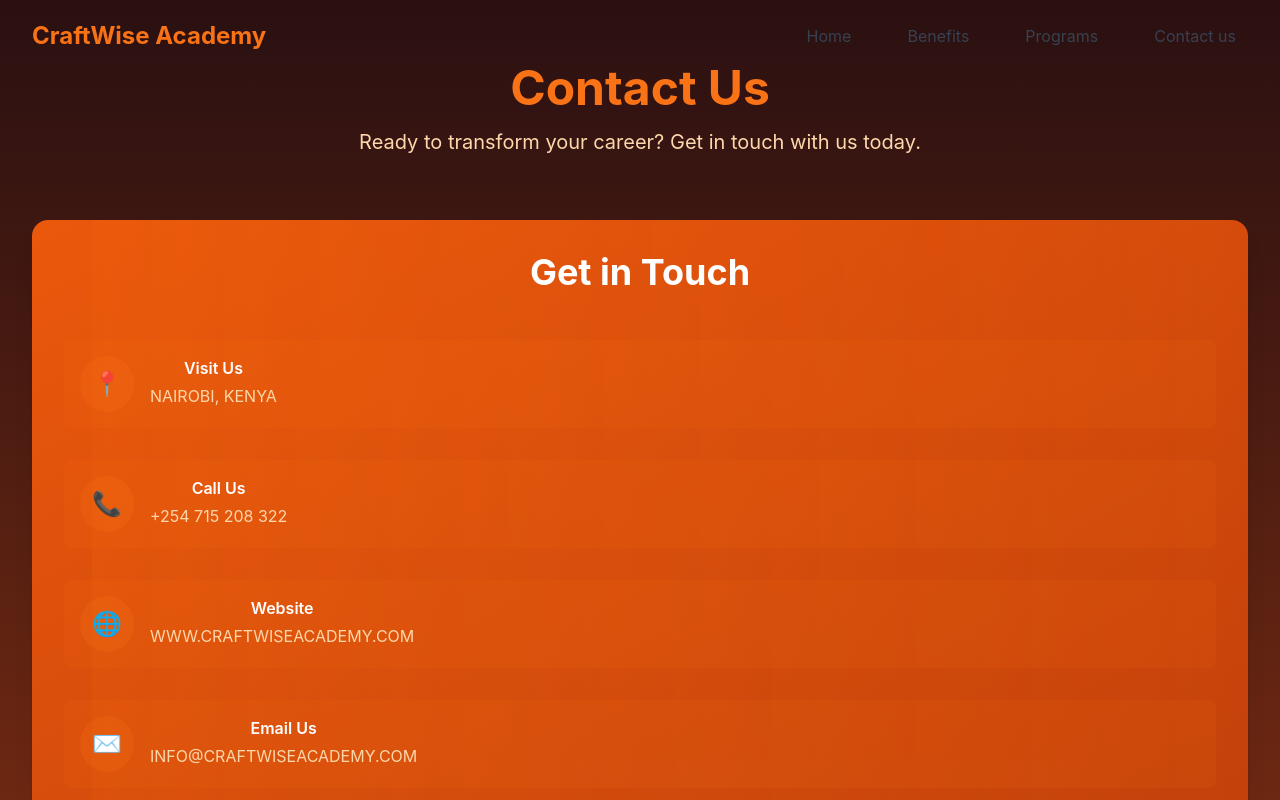
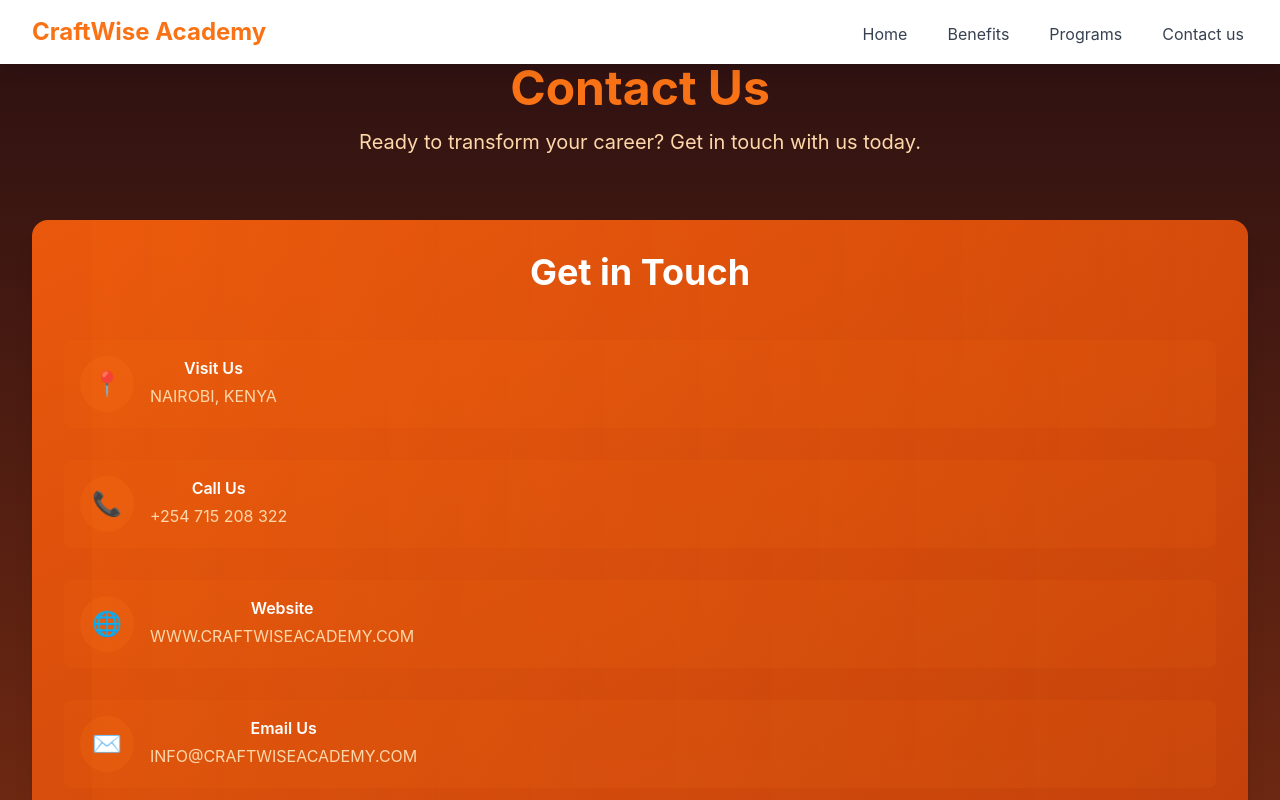
Before and after one commit to Gift-World/craftwise-academy, a React (Vite) app: page /contact in a window 1280 px wide. Shown: the top 800 px of the page. Built offline with nearby package versions, Linux system fonts and the light colour scheme.

Commit message:
`Removed Header component and updated Navbar component with new styles and functionality`

```diff
--- a/src/components/Header.jsx
+++ /dev/null
@@ -1,34 +0,0 @@
-import { motion } from 'framer-motion';
-import { FaGithub, FaLinkedin } from 'react-icons/fa';
-
-export default function Header() {
-  return (
-    <header className="fixed top-0 w-full bg-primary/90 backdrop-blur-sm z-50">
-      <div className="container mx-auto px-6 py-4 flex justify-between items-center">
-        <motion.div
-          initial={{ opacity: 0 }}
-          animate={{ opacity: 1 }}
-          transition={{ duration: 0.5 }}
-        >
-          <h1 className="text-secondary text-2xl font-bold">Charles A.</h1>
-        </motion.div>
-
-        <nav className="flex items-center gap-6">
-          <a href="#about" className="text-textPrimary hover:text-secondary transition-colors">About</a>
-          <a href="#projects" className="text-textPrimary hover:text-secondary transition-colors">Projects</a>
-          <a href="#contact" className="text-textPrimary hover:text-secondary transition-colors">Contact</a>
-
-          <div className="flex gap-4">
-            <a href="https://github.com/Gift-World" target="_blank" rel="noopener noreferrer" className="text-textPrimary hover:text-secondary transition-colors">
-              <FaGithub size={20} />
-            </a>
-            <a href="https://www.linkedin.com/in/charles-ang-ila-b83b2733a/" target="_blank" rel="noopener noreferrer" className="text-textPrimary hover:text-secondary transition-colors">
-              <FaLinkedin size={20} />
-            </a>
-
-          </div>
-        </nav>
-      </div>
-    </header>
-  );
-}
--- a/src/components/Navbar.jsx
+++ b/src/components/Navbar.jsx
@@ -1,94 +1,39 @@
-import { useState, useEffect } from 'react';
+import { motion } from 'framer-motion';
 import { Link } from 'react-router-dom';
-import { FaBars, FaTimes } from 'react-icons/fa';
 
 const Navbar = () => {
-  const [isOpen, setIsOpen] = useState(false);
-  const [scrolled, setScrolled] = useState(false);
+  return (
+    <motion.nav
+      initial={{ y: -100 }}
+      animate={{ y: 0 }}
+      className="fixed w-full bg-white shadow-lg z-50"
+    >
+      <div className="max-w-7xl mx-auto px-4 sm:px-6 lg:px-8">
+        <div className="flex justify-between h-16">
+          <div className="flex-shrink-0 flex items-center">
+            <Link to="/" className="text-2xl font-bold text-orange-500 focus:outline-none">
+              CraftWise Academy
+            </Link>
+          </div>
+          <div className="flex space-x-8">
+          <Link to="/" className="inline-flex items-center px-1 pt-1 text-gray-700 hover:text-orange-500 transition-colors focus:outline-none">
+              Home
+            </Link>
 
-  useEffect(() => {
-    const handleScroll = () => {
-      const offset = window.scrollY;
-      if (offset > 50) {
-        setScrolled(true);
-      } else {
-        setScrolled(false);
-      }
-    };
 
-    window.addEventListener('scroll', handleScroll);
-    return () => {
-      window.removeEventListener('scroll', handleScroll);
-    };
-  }, []);
-
-  const navLinks = [
-    { title: 'Home', path: '/' },
-    { title: 'Benefits', path: '/benefits' },
-    { title: 'Programs', path: '/programs' },
-    { title: 'Contact us', path: '/contact' }
-  ];
-
-  return (
-    <nav className={`fixed w-full z-50 transition-all duration-300 ${
-      scrolled ? 'bg-white shadow-lg py-2' : 'bg-transparent py-4'
-    }`}>
-      <div className="max-w-7xl mx-auto px-4 sm:px-6 lg:px-8">
-        <div className="flex justify-between items-center">
-          {/* Logo */}
-          <Link
-            to="/"
-            className="text-2xl font-bold text-orange-500 hover:text-orange-600 transition-colors"
-          >
-            CraftWise Academy
-          </Link>
-
-          {/* Desktop Navigation */}
-          <div className="hidden md:flex space-x-8">
-            {navLinks.map((link) => (
-              <Link
-                key={link.title}
-                to={link.path}
-                className="relative group px-3 py-2 text-gray-700 hover:text-orange-500 transition-colors"
-              >
-                {link.title}
-                <span className="absolute bottom-0 left-0 w-full h-0.5 bg-orange-500 transform scale-x-0 group-hover:scale-x-100 transition-transform origin-left"></span>
-              </Link>
-            ))}
-          </div>
-
-          {/* Mobile Menu Button */}
-          <button
-            className="md:hidden text-gray-700 hover:text-orange-500 transition-colors"
-            onClick={() => setIsOpen(!isOpen)}
-          >
-            {isOpen ? <FaTimes size={24} /> : <FaBars size={24} />}
-          </button>
-        </div>
-
-        {/* Mobile Navigation */}
-        <div
-          className={`md:hidden transition-all duration-300 ease-in-out ${
-            isOpen
-              ? 'max-h-screen opacity-100 visible'
-              : 'max-h-0 opacity-0 invisible'
-          }`}
-        >
-          <div className="pt-2 pb-4 space-y-2">
-            {navLinks.map((link) => (
-              <Link
-                key={link.title}
-                to={link.path}
-                className="block px-3 py-2 text-gray-700 hover:bg-orange-50 hover:text-orange-500 rounded-md transition-colors"
-                onClick={() => setIsOpen(false)}
-              >
-                {link.title}
-              </Link>
-            ))}
+            <Link to="/benefits" className="inline-flex items-center px-1 pt-1 text-gray-700 hover:text-orange-500 transition-colors focus:outline-none">
+              Benefits
+            </Link>
+            <Link to="/programs" className="inline-flex items-center px-1 pt-1 text-gray-700 hover:text-orange-500 transition-colors focus:outline-none">
+              Programs
+            </Link>
+            <Link to="/contact" className="inline-flex items-center px-1 pt-1 text-gray-700 hover:text-orange-500 transition-colors focus:outline-none">
+              Contact us
+            </Link>
           </div>
         </div>
       </div>
-    </nav>
+    </motion.nav>
   );
 };
 
```
